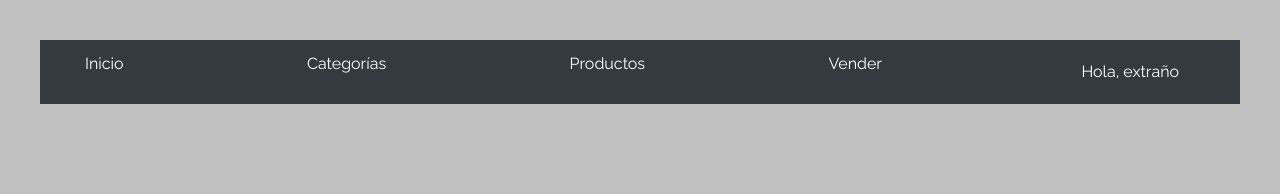
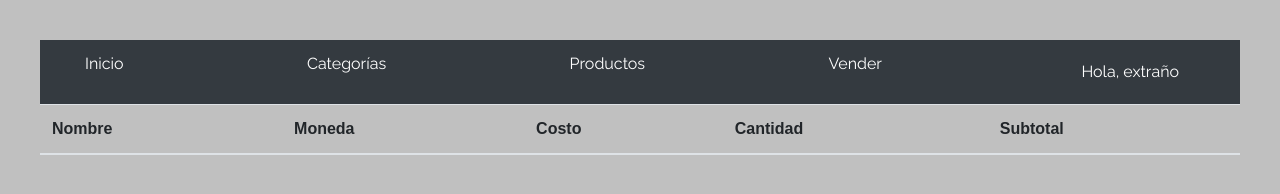
Before and after one commit to anaclaraolivera/jap_ecommerce, a plain HTML site: page cart.html in a window 1280 px wide. Drawn offline with Linux system fonts and the light colour scheme; no server answers.

Commit message:
tabla html
Se crea el div donde se contiene la tabla que se mostrará en pantalla.

```diff
--- a/cart.html
+++ b/cart.html
@@ -53,7 +53,21 @@
       </div>
     </div>
   </nav>
-
+ <div class="table-responsive">
+  <table class="table table-hover">
+    <thead>
+      <tr>
+        <th scope="col">Nombre</th>
+        <th scope="col">Moneda</th>
+        <th scope="col">Costo</th>
+        <th scope="col">Cantidad</th>
+        <th scope="col">Subtotal</th>
+      </tr>
+    </thead>
+    <tbody id="carrito-tabla">
+    </tbody>
+  </table>
+ </div>
   <div id="spinner-wrapper">
     <div class="lds-ring">
       <div></div>
```
